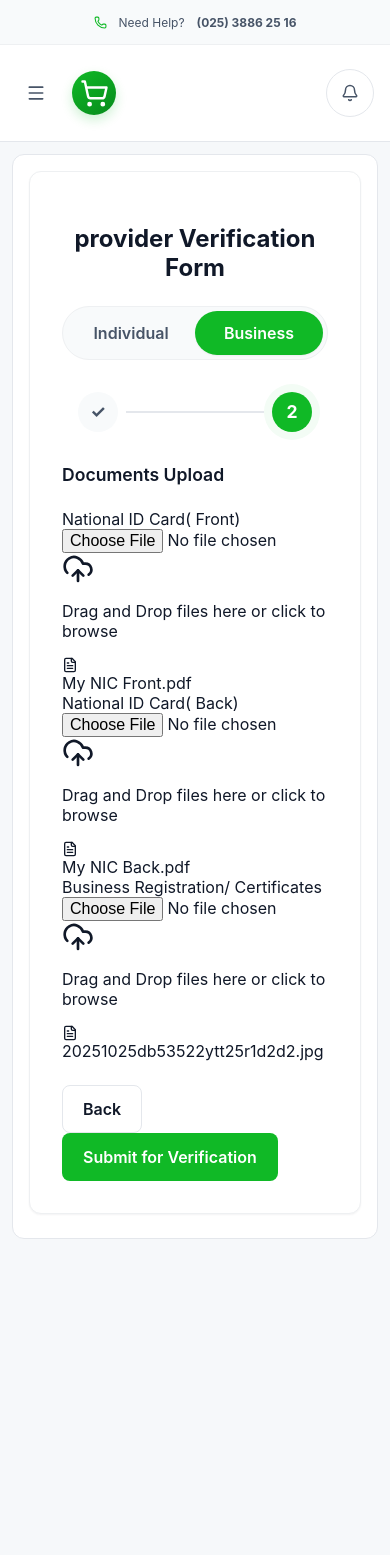
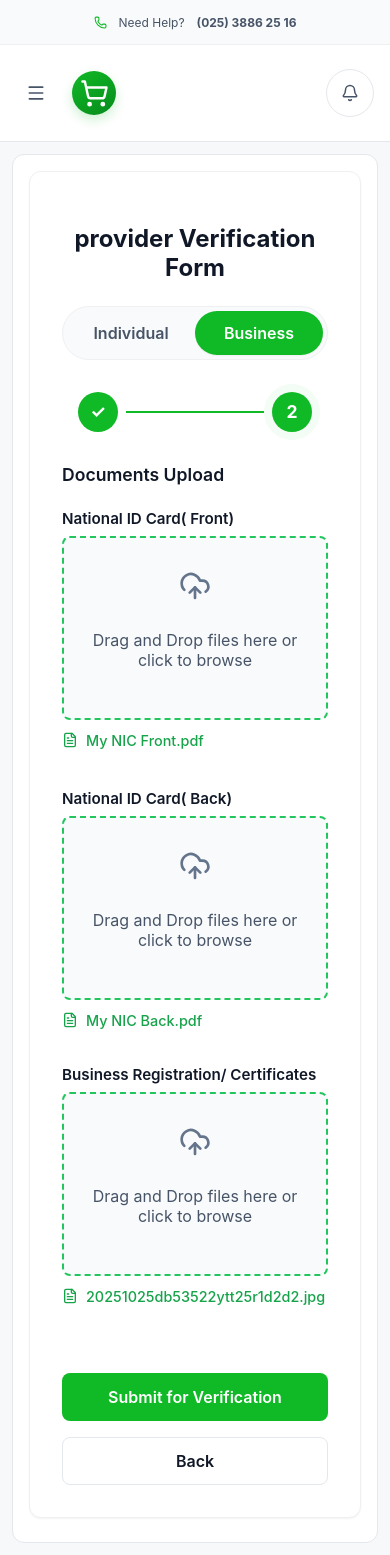
Before and after one commit to GR-Projet-405/ClickCart, a React (Vite) app in the folder frontend/: page /provider/verification/step-2 in a window 390 px wide. Before the commit the page ends 1251 px from the top, so only its background shows below. Built offline with nearby package versions, Linux system fonts and the light colour scheme.

Commit message:
implement verification step 2 documents upload CSS

```diff
--- a/frontend/src/pages/provider/Dashboard/Verification.css
+++ b/frontend/src/pages/provider/Dashboard/Verification.css
@@ -146,3 +146,113 @@
         padding: 0 var(--cc-space-4);
     }
 }
+
+/* Documents Upload Specific Styles */
+.cc-upload-group {
+    display: flex;
+    flex-direction: column;
+    gap: var(--cc-space-2);
+    margin-bottom: var(--cc-space-5);
+}
+
+.cc-upload-label {
+    font-weight: 600;
+    color: var(--cc-text-primary);
+    font-size: 0.95rem;
+}
+
+.cc-upload-dropzone {
+    position: relative;
+    border: 2px dashed #22c55e;
+    /* Green dashed border */
+    border-radius: var(--cc-radius-md);
+    background-color: #f8fafc;
+    padding: var(--cc-space-8) var(--cc-space-4);
+    text-align: center;
+    transition: all 0.3s ease;
+    cursor: pointer;
+}
+
+.cc-upload-dropzone:hover {
+    background-color: #f0fdf4;
+}
+
+.cc-upload-input {
+    position: absolute;
+    top: 0;
+    left: 0;
+    width: 100%;
+    height: 100%;
+    opacity: 0;
+    cursor: pointer;
+}
+
+.cc-upload-content {
+    display: flex;
+    flex-direction: column;
+    align-items: center;
+    gap: var(--cc-space-3);
+    color: var(--cc-text-secondary);
+}
+
+.cc-upload-icon {
+    color: #64748b;
+}
+
+.cc-file-name {
+    display: flex;
+    align-items: center;
+    gap: var(--cc-space-2);
+    color: #16a34a;
+    /* Green text for file name */
+    font-size: 0.9rem;
+    font-weight: 500;
+    margin-top: var(--cc-space-1);
+}
+
+.cc-upload-grid-2 {
+    display: grid;
+    grid-template-columns: 1fr 1fr;
+    gap: var(--cc-space-5);
+}
+
+.cc-stacked {
+    display: flex;
+    flex-direction: column;
+}
+
+.mt-4 {
+    margin-top: var(--cc-space-4);
+}
+
+.cc-form-actions-row {
+    display: flex;
+    justify-content: flex-end;
+    gap: var(--cc-space-4);
+    margin-top: var(--cc-space-6);
+}
+
+/* Stepper Completed State additions (To show green tick on step 1) */
+.cc-step.complete .cc-step-circle {
+    background-color: var(--cc-primary);
+    color: var(--cc-text-on-primary);
+}
+
+.cc-step-line.complete {
+    background-color: var(--cc-primary);
+}
+
+/* Mobile Responsive */
+@media (max-width: 768px) {
+    .cc-upload-grid-2 {
+        grid-template-columns: 1fr;
+    }
+
+    .cc-form-actions-row {
+        flex-direction: column-reverse;
+    }
+
+    .cc-form-actions-row button {
+        width: 100%;
+    }
+}
```
